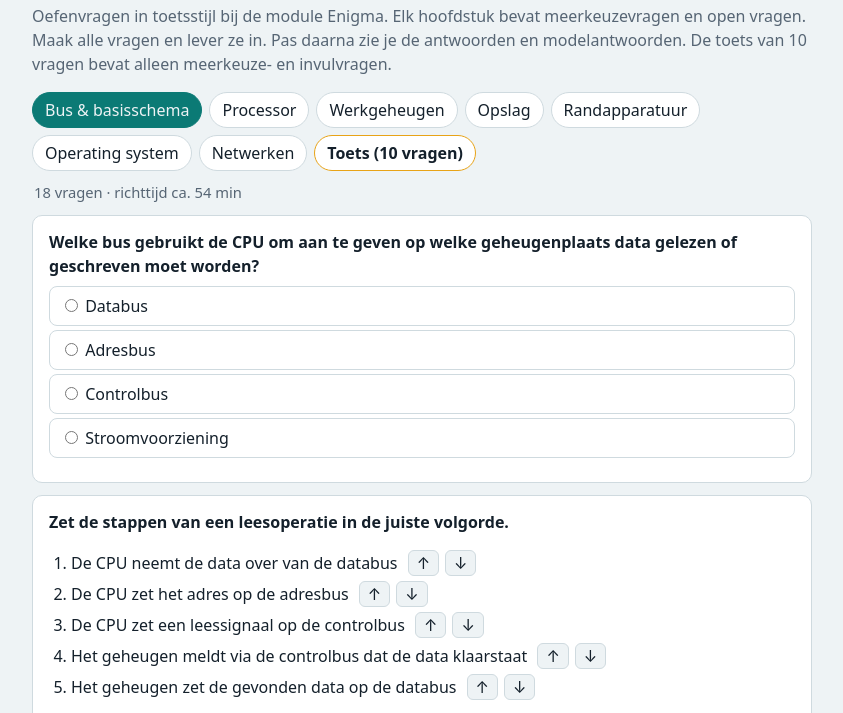
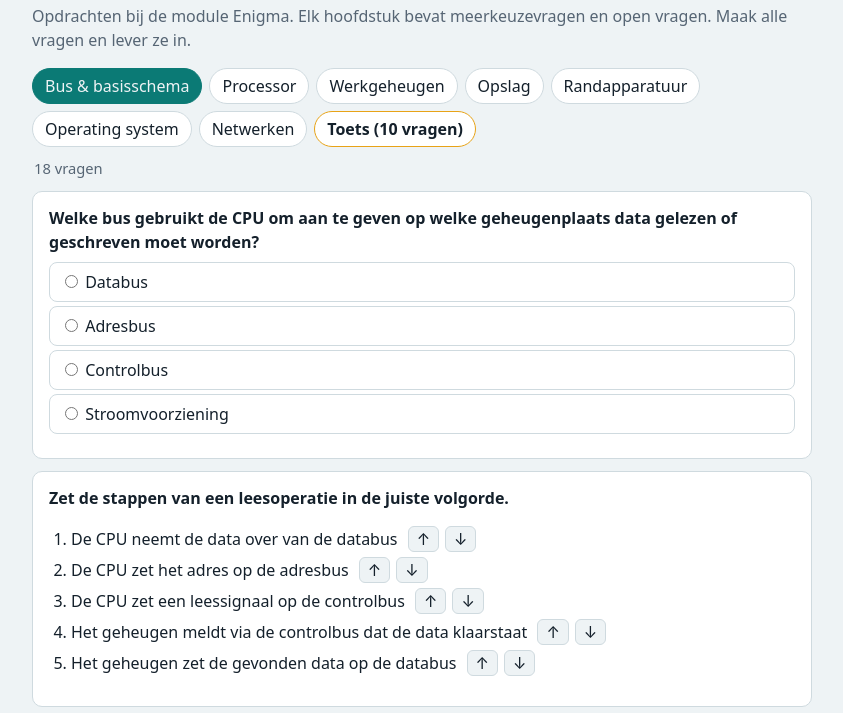
Before and after one commit to sennalindner/opdrachten, a plain HTML site: page index.html in a window 1280 px wide. Shown: the part 63-776 px from the top of the page, without its empty margins (218-1061 px from the left). Drawn offline with Linux system fonts and the light colour scheme.

Commit message:
Update index.html

```diff
--- a/index.html
+++ b/index.html
@@ -1,7 +1,7 @@
 <!DOCTYPE html>
 <html lang="nl"><head><meta charset="utf-8">
 <meta name="viewport" content="width=device-width, initial-scale=1, viewport-fit=cover">
-<title>Computerarchitectuur – oefenen voor de toets</title>
+<title>Computerarchitectuur</title>
 <style>
 :root{--bg:#eef3f5;--cd:#fff;--tx:#14202b;--mu:#566574;--ac:#0b7a75;--ac2:#e8a317;--ok:#13683f;--okb:#dff3e7;--no:#a4251c;--nob:#fbe7e5;--bd:#cfdadf;box-sizing:border-box;padding-top:env(safe-area-inset-top,0px);padding-bottom:env(safe-area-inset-bottom,0px)}
 @media(prefers-color-scheme:dark){:root:not([data-theme=light]){--bg:#0f171d;--cd:#17232c;--tx:#e6eef2;--mu:#9bacb8;--ac:#4cc9c0;--ac2:#f2b84b;--ok:#6fdc9e;--okb:#12301f;--no:#ff9b92;--nob:#3a1b19;--bd:#2a3b47}}
@@ -34,7 +34,7 @@ footer{color:var(--mu);font-size:.85rem;margin-top:24px}
 :focus-visible{outline:2px solid var(--ac2);outline-offset:2px}
 </style></head><body><div class="w">
 <h1>Computerarchitectuur</h1>
-<p class="mu">Oefenvragen in toetsstijl bij de module Enigma. Elk hoofdstuk bevat meerkeuzevragen en open vragen. Maak alle vragen en lever ze in. Pas daarna zie je de antwoorden en modelantwoorden. De toets van 10 vragen bevat alleen meerkeuze- en invulvragen.</p>
+<p class="mu">Opdrachten bij de module Enigma. Elk hoofdstuk bevat meerkeuzevragen en open vragen. Maak alle vragen en lever ze in.</p>
 <nav id="nav"></nav><div id="bar"></div>
 <details id="sim"><summary>Simulator: het programma uit Aan de slag 23</summary>
 <p>Vul een getal M in en loop het programma stap voor stap door. Kijk hoe de registers veranderen.</p>
@@ -252,7 +252,7 @@ function grade(i,force){if(L[i][1]=='v')return opn(i);const r=ok(i),f=$("f"+i);
 function lever(){let s=0;L.forEach((q,i)=>{if(grade(i,true))s++});
  $("end").innerHTML="<div class=card><b>Score: "+s+" van "+L.length+" · cijfer "+(1+9*s/L.length).toFixed(1).replace(".",",")+"</b><br><button class=go onclick=go('t')>Nieuwe toets</button></div>";scrollTo(0,0)}
 function upd(){const n=Object.keys(R).length,k=+Object.values(R).reduce((a,b)=>a+(+b),0).toFixed(1),m=L.reduce((a,q)=>a+(q[1]=='v'?q[4]:1),0);
- $("bar").textContent=toets?"Toets: "+L.length+" willekeurige vragen uit alle hoofdstukken":L.length+" vragen · richttijd ca. "+m+" min"+(done?" · score: "+k:"")}
+ $("bar").textContent=toets?"Toets: "+L.length+" willekeurige vragen uit alle hoofdstukken":L.length+" vragen"+(done?" · score: "+k:"")}
 $("nav").innerHTML=C.map((c,i)=>"<button class=chip data-i="+i+">"+c+"</button>").join("")+"<button class='chip hot' data-i=t>Toets (10 vragen)</button>";
 $("nav").onclick=e=>{const b=e.target.closest("button");if(b)go(b.dataset.i)};
 rs();go(0);
```
